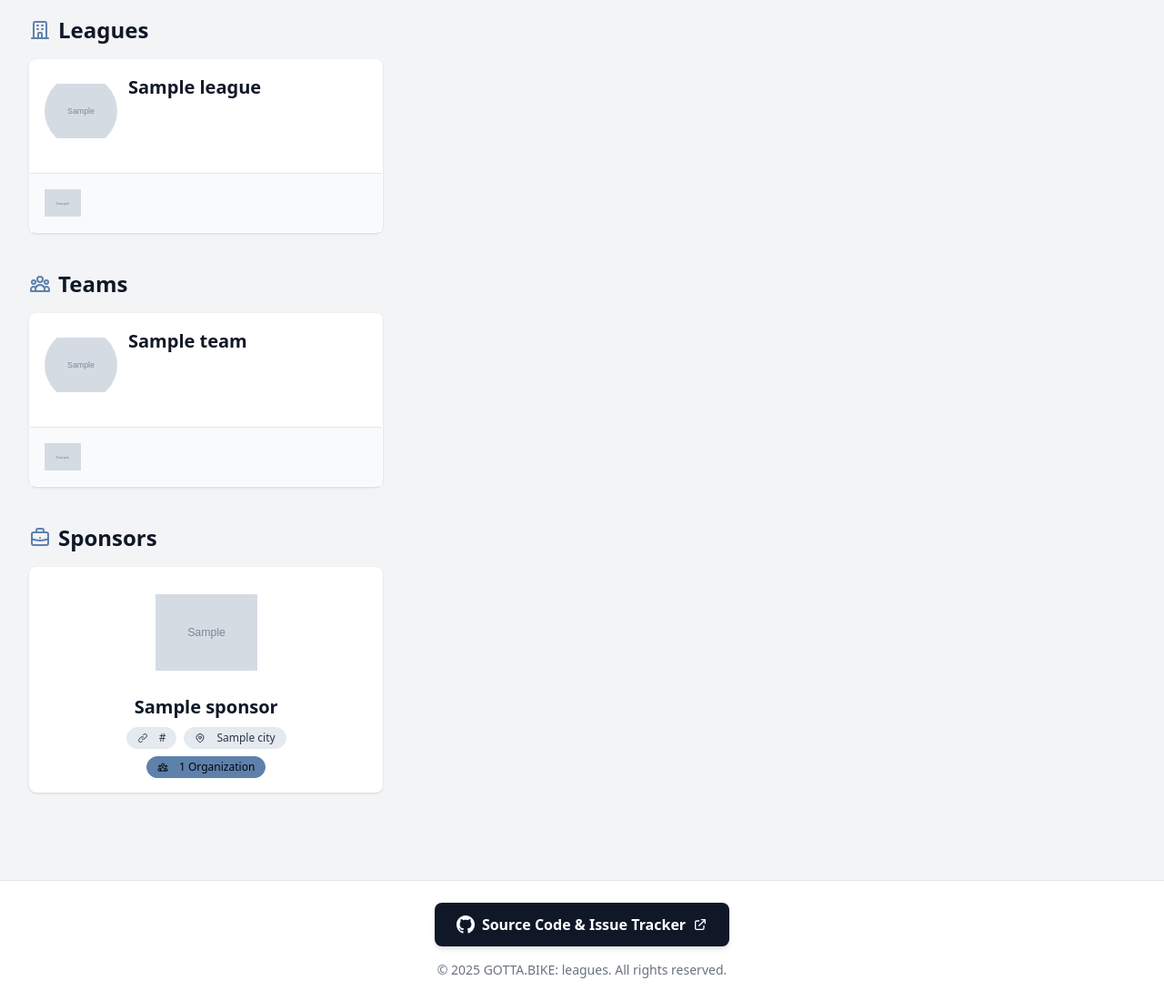
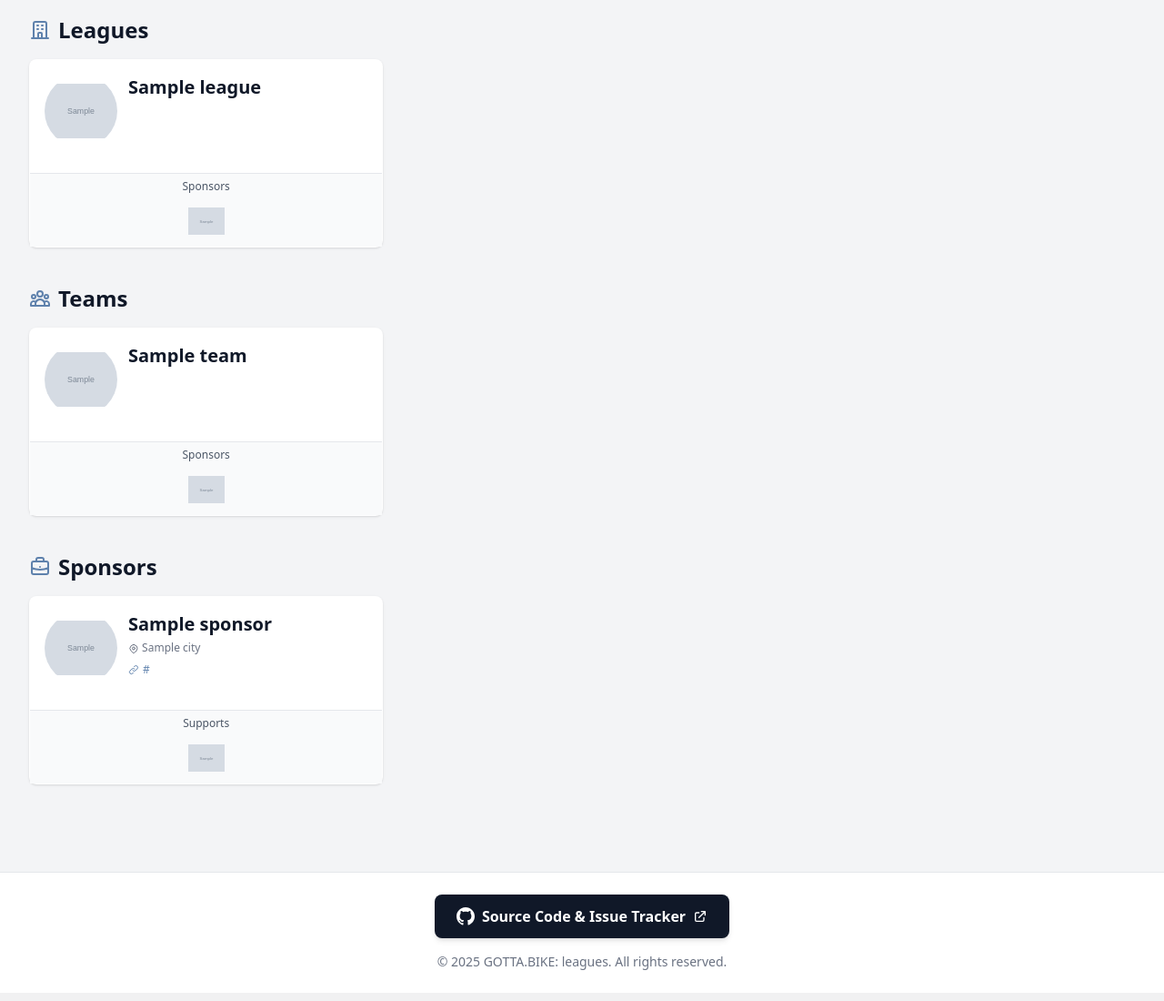
Before and after one commit to vincentdavis/league_gotta_bike, a Django app: template apps/organizations/templates/organizations/league_list.html in a window 1280 px wide. Shown: the part 227-1327 px from the top of the page at 91% size. Run offline with Django 5.2, Linux system fonts and the light colour scheme; the template is opened without the code that fills it: most values are stand-ins (such as "Sample title", 1, 10 or a date in 2020); grey boxes marked "Sample" are stand-in pictures; style sheets or scripts are compiled from the project's sources.

Commit message:
More improvements to League, Team, Sponsor cards

```diff
--- a/apps/organizations/templates/organizations/_organization_card.html
+++ b/apps/organizations/templates/organizations/_organization_card.html
@@ -44,8 +44,11 @@
 
     <!-- Sponsors Section -->
     {% if organization.sponsors.all %}
-    <div class="px-4 py-3 bg-gray-50 border-t border-gray-200">
-        <div class="flex flex-wrap gap-3">
+    <div class="px-4 bg-gray-50 border-t border-gray-200">
+        <div class="text-center mb-2">
+            <span class="text-xs text-gray-600 font-medium">Sponsors</span>
+        </div>
+        <div class="flex mb-2 flex-wrap gap-3 justify-center">
             {% for sponsor in organization.sponsors.all %}
             <a href="{% if sponsor.url %}{{ sponsor.url }}{% else %}{{ sponsor.get_absolute_url }}{% endif %}"
                class="tooltip tooltip-top hover:opacity-75 transition-opacity"
--- a/apps/sponsors/templates/sponsors/_sponsor_card.html
+++ b/apps/sponsors/templates/sponsors/_sponsor_card.html
@@ -1,41 +1,31 @@
 {% load static %}
 
-<a href="{{ sponsor.get_absolute_url }}" class="bg-white overflow-hidden shadow rounded-lg hover:shadow-xl transition-all duration-300 block">
-    <div class="p-4">
-        <!-- Logo -->
-        <div class="flex justify-center mb-3">
+<div class="bg-white overflow-visible shadow rounded-lg hover:shadow-lg transition-all duration-300 flex flex-col border border-transparent hover:border-primary">
+    <div class="p-4 flex-1">
+        <!-- Logo and Name - Left Aligned -->
+        <div class="flex items-start justify-between mb-3">
+            <div class="flex items-start gap-3">
                 {% if sponsor.logo %}
-                <img src="{{ sponsor.logo.url }}" alt="{{ sponsor.name }}" class="h-28 w-28 object-contain">
+                    <img src="{{ sponsor.logo.url }}" alt="{{ sponsor.name }}" class="h-20 w-20 rounded-full object-contain">
                 {% else %}
-                <div class="h-28 w-28 flex items-center justify-center bg-gray-100 rounded-lg">
-                    <svg xmlns="http://www.w3.org/2000/svg" class="h-14 w-14 text-gray-400" fill="none" viewBox="0 0 24 24" stroke="currentColor">
+                    <div class="h-20 w-20 flex items-center justify-center bg-gray-100 rounded-full">
+                        <svg xmlns="http://www.w3.org/2000/svg" class="h-10 w-10 text-gray-400" fill="none" viewBox="0 0 24 24" stroke="currentColor">
                             <path stroke-linecap="round" stroke-linejoin="round" stroke-width="2" d="M21 13.255A23.931 23.931 0 0112 15c-3.183 0-6.22-.62-9-1.745M16 6V4a2 2 0 00-2-2h-4a2 2 0 00-2 2v2m4 6h.01M5 20h14a2 2 0 002-2V8a2 2 0 00-2-2H5a2 2 0 00-2 2v10a2 2 0 002 2z" />
                         </svg>
                     </div>
                 {% endif %}
-        </div>
-
-        <!-- Name -->
-        <h3 class="text-xl font-semibold text-gray-900 mb-2 text-center">
+                <div>
+                    <h3 class="text-xl font-semibold mb-1">
+                        <a href="{{ sponsor.get_absolute_url }}" class="text-gray-900 hover:text-primary">
                             {{ sponsor.name }}
+                        </a>
                     </h3>
 
-        <!-- Badges Row -->
-        <div class="flex flex-wrap justify-center gap-2 mb-2">
-            <!-- Website Badge -->
-            {% if sponsor.url %}
-            <span class="badge badge-ghost text-xs">
-                <svg xmlns="http://www.w3.org/2000/svg" class="h-3 w-3 mr-1" fill="none" viewBox="0 0 24 24" stroke="currentColor">
-                    <path stroke-linecap="round" stroke-linejoin="round" stroke-width="2" d="M13.828 10.172a4 4 0 00-5.656 0l-4 4a4 4 0 105.656 5.656l1.102-1.101m-.758-4.899a4 4 0 005.656 0l4-4a4 4 0 00-5.656-5.656l-1.1 1.1" />
-                </svg>
-                {{ sponsor.url|slice:":30" }}{% if sponsor.url|length > 30 %}...{% endif %}
-            </span>
-            {% endif %}
-
-            <!-- Location Badge -->
+                    <!-- Info badges -->
+                    <div class="flex flex-wrap gap-1 mt-1">
                         {% if sponsor.city %}
-            <span class="badge badge-ghost text-xs">
-                <svg xmlns="http://www.w3.org/2000/svg" class="h-3 w-3 mr-1" fill="none" viewBox="0 0 24 24" stroke="currentColor">
+                        <span class="text-xs text-gray-500">
+                            <svg xmlns="http://www.w3.org/2000/svg" class="h-3 w-3 inline-block" fill="none" viewBox="0 0 24 24" stroke="currentColor">
                                 <path stroke-linecap="round" stroke-linejoin="round" stroke-width="2" d="M17.657 16.657L13.414 20.9a1.998 1.998 0 01-2.827 0l-4.244-4.243a8 8 0 1111.314 0z" />
                                 <path stroke-linecap="round" stroke-linejoin="round" stroke-width="2" d="M15 11a3 3 0 11-6 0 3 3 0 016 0z" />
                             </svg>
@@ -44,28 +34,48 @@
                         {% endif %}
                     </div>
 
-        <!-- Organizations Sponsored -->
-        {% if org_count %}
-        <div class="flex justify-center">
-            <span class="badge badge-primary text-xs">
-                <svg xmlns="http://www.w3.org/2000/svg" class="h-3 w-3 mr-1" fill="none" viewBox="0 0 24 24" stroke="currentColor">
-                    <path stroke-linecap="round" stroke-linejoin="round" stroke-width="2" d="M17 20h5v-2a3 3 0 00-5.356-1.857M17 20H7m10 0v-2c0-.656-.126-1.283-.356-1.857M7 20H2v-2a3 3 0 015.356-1.857M7 20v-2c0-.656.126-1.283.356-1.857m0 0a5.002 5.002 0 019.288 0M15 7a3 3 0 11-6 0 3 3 0 016 0zm6 3a2 2 0 11-4 0 2 2 0 014 0zM7 10a2 2 0 11-4 0 2 2 0 014 0z" />
+                    <!-- Website URL -->
+                    {% if sponsor.url %}
+                    <div class="mt-1">
+                        <a href="{{ sponsor.url }}" target="_blank" rel="noopener noreferrer" class="text-xs text-primary hover:underline inline-flex items-center gap-1">
+                            <svg xmlns="http://www.w3.org/2000/svg" class="h-3 w-3" fill="none" viewBox="0 0 24 24" stroke="currentColor">
+                                <path stroke-linecap="round" stroke-linejoin="round" stroke-width="2" d="M13.828 10.172a4 4 0 00-5.656 0l-4 4a4 4 0 105.656 5.656l1.102-1.101m-.758-4.899a4 4 0 005.656 0l4-4a4 4 0 00-5.656-5.656l-1.1 1.1" />
                             </svg>
-                {{ org_count }} Organization{{ org_count|pluralize }}
-            </span>
-        </div>
-        {% elif sponsor.organization %}
-        <div class="flex justify-center">
-            <span class="badge badge-info text-xs">
-                {{ sponsor.organization.name }}
-            </span>
-        </div>
-        {% elif sponsor.is_global %}
-        <div class="flex justify-center">
-            <span class="badge badge-accent text-xs">
-                Global Sponsor
-            </span>
+                            {{ sponsor.url|slice:":35" }}{% if sponsor.url|length > 35 %}...{% endif %}
+                        </a>
                     </div>
                     {% endif %}
                 </div>
+            </div>
+        </div>
+    </div>
+
+    <!-- Supported Organization Section -->
+    {% if sponsor.organization %}
+    <div class="px-4 bg-gray-50 border-t border-gray-200">
+        <div class="text-center mb-2">
+            <span class="text-xs text-gray-600 font-medium">Supports</span>
+        </div>
+        <div class="flex mb-2 justify-center">
+            <a href="{{ sponsor.organization.get_absolute_url }}"
+               class="tooltip tooltip-top hover:opacity-75 transition-opacity"
+               data-tip="{{ sponsor.organization.name }}">
+                {% if sponsor.organization.logo %}
+                <img src="{{ sponsor.organization.logo.url }}" alt="{{ sponsor.organization.name }}" class="h-10 w-10 object-contain">
+                {% else %}
+                <img src="{% static 'images/Default_League.png' %}" alt="{{ sponsor.organization.name }}" class="h-10 w-10 object-contain">
+                {% endif %}
             </a>
+        </div>
+    </div>
+    {% elif sponsor.is_global %}
+    <div class="px-4 py-3 bg-gray-50 border-t border-gray-200">
+        <div class="flex items-center justify-center gap-2">
+            <svg xmlns="http://www.w3.org/2000/svg" class="h-4 w-4 text-primary" fill="none" viewBox="0 0 24 24" stroke="currentColor">
+                <path stroke-linecap="round" stroke-linejoin="round" stroke-width="2" d="M3.055 11H5a2 2 0 012 2v1a2 2 0 002 2 2 2 0 012 2v2.945M8 3.935V5.5A2.5 2.5 0 0010.5 8h.5a2 2 0 012 2 2 2 0 104 0 2 2 0 012-2h1.064M15 20.488V18a2 2 0 012-2h3.064M21 12a9 9 0 11-18 0 9 9 0 0118 0z" />
+            </svg>
+            <span class="text-sm font-medium text-gray-700">Global Sponsor</span>
+        </div>
+    </div>
+    {% endif %}
+</div>
```
Lines whose indentation alone changed are shown as unchanged.
